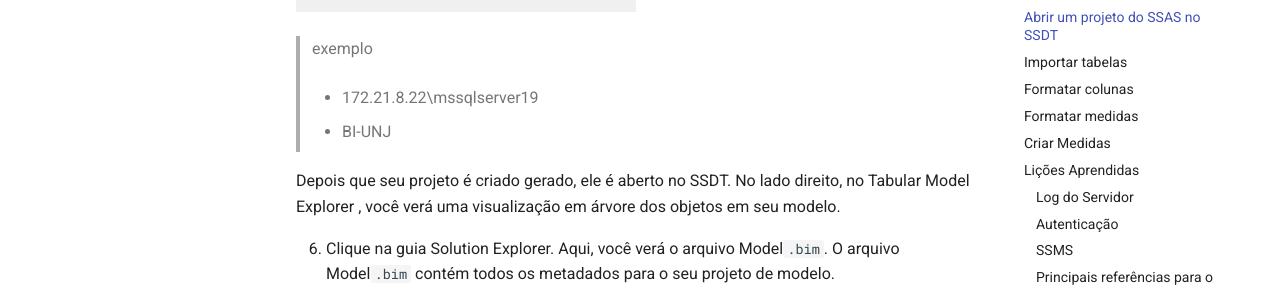
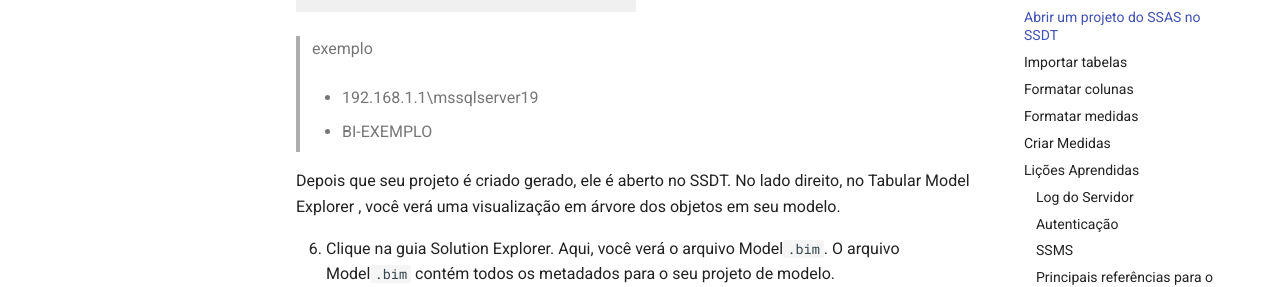
Before and after one commit to brunocampos01/automated-business-intelligence-at-azure, an MkDocs documentation site: the page built from docs/03.01_desenvolvimento_ssas.md, in a window 1280 px wide and 900 px high, scrolled down 2287 px. Shown: the part 172-459 px from the top of the window. Built offline with MkDocs 1.6.1 and Material for MkDocs 9.7.7, drawn with Linux system fonts in a browser that asks for light colours.

Commit message:
Update 03.01_desenvolvimento_ssas.md

```diff
--- a/docs/03.01_desenvolvimento_ssas.md
+++ b/docs/03.01_desenvolvimento_ssas.md
@@ -41,9 +41,9 @@ Abaixo há um passo-a-passo detalhando como fazer:
 
 > exemplo
 >
-> - 172.21.8.22\mssqlserver19
+> - 192.168.1.1\mssqlserver19
 >
-> - BI-UNJ
+> - BI-EXEMPLO
 
 Depois que seu projeto é criado gerado, ele é aberto no SSDT. No lado direito, no Tabular Model Explorer , você verá uma visualização em árvore dos objetos em seu modelo.
 
```
